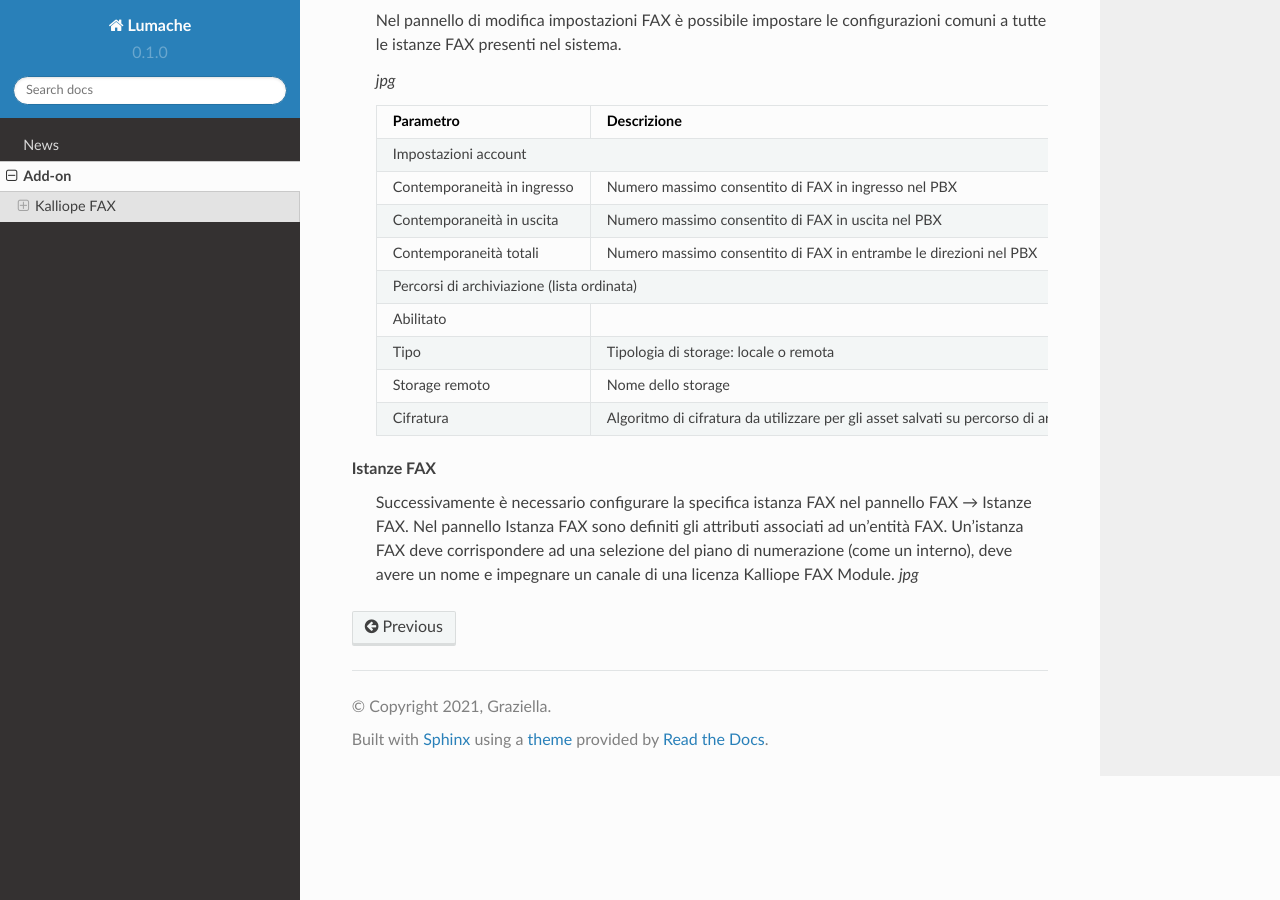
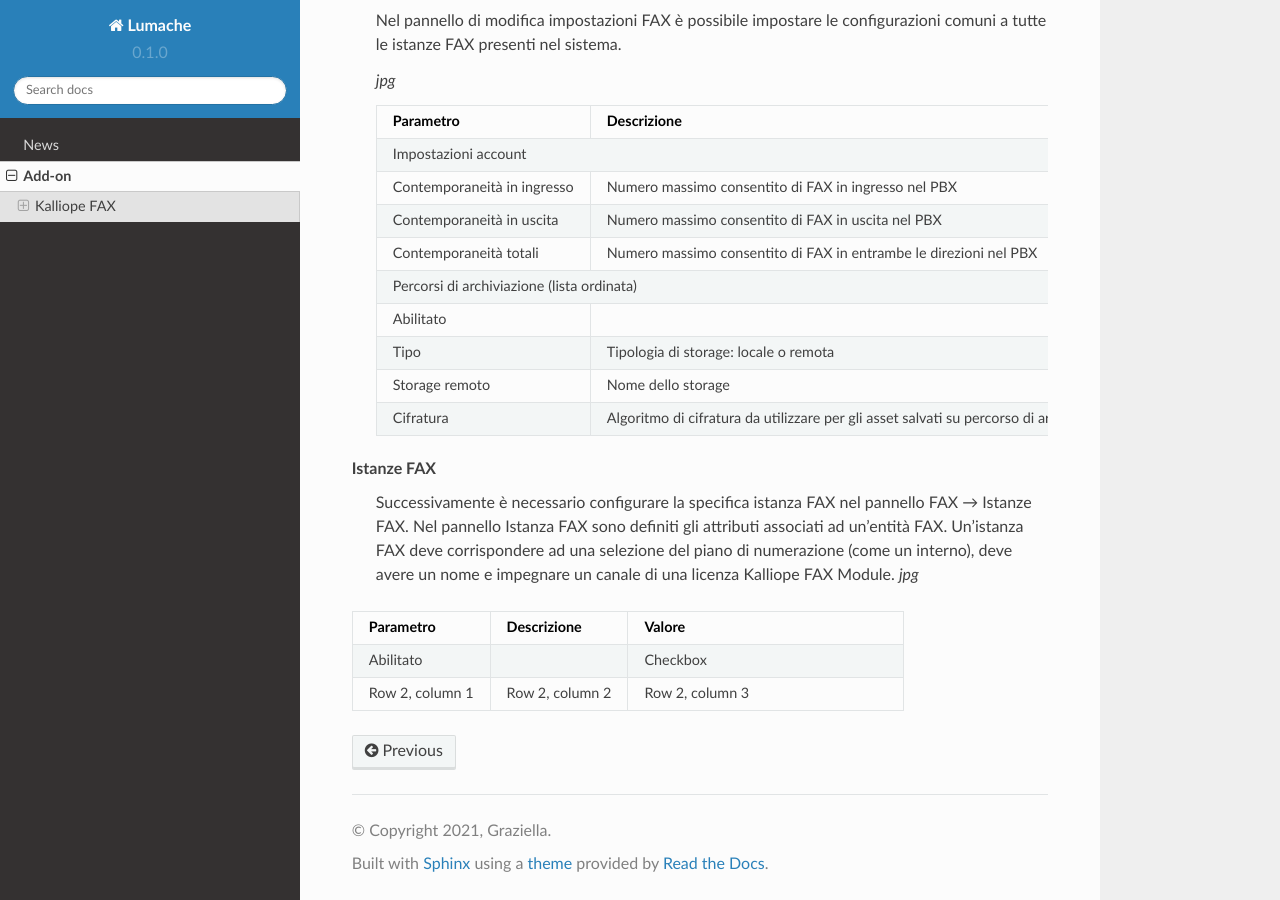
Before and after one commit to mirianatroccoli/KalliopeDoc-it, a Sphinx documentation site: the page built from docs/source/Add-on.rst, in a window 1280 px wide and 900 px high, scrolled down 602 px. Built offline with Sphinx 7.4.7 and the Read the Docs theme 2.0.0, drawn with Linux system fonts in a browser that asks for light colours; pages that are not in the unit, such as notebooks, are missing from menus.

Commit message:
Update Add-on.rst

```diff
--- a/docs/source/Add-on.rst
+++ b/docs/source/Add-on.rst
@@ -61,3 +61,18 @@ Istanze FAX
 +-----------------------------+----------------------------------------------------------------------------------------+-------------------------------------------+
 | Permesso                    | Permesso da assegnare all’utente                                                       | Solo ricezione / Solo invio / Invio e ricezione |
 +-----------------------------+----------------------------------------------------------------------------------------+-------------------------------------------+
+
+
+.. list-table::
+   :widths: 25 25 50
+   :header-rows: 1
+
+   * - Parametro
+     - Descrizione
+     - Valore
+   * - Abilitato
+     -
+     - Checkbox
+   * - Row 2, column 1
+     - Row 2, column 2
+     - Row 2, column 3
```
